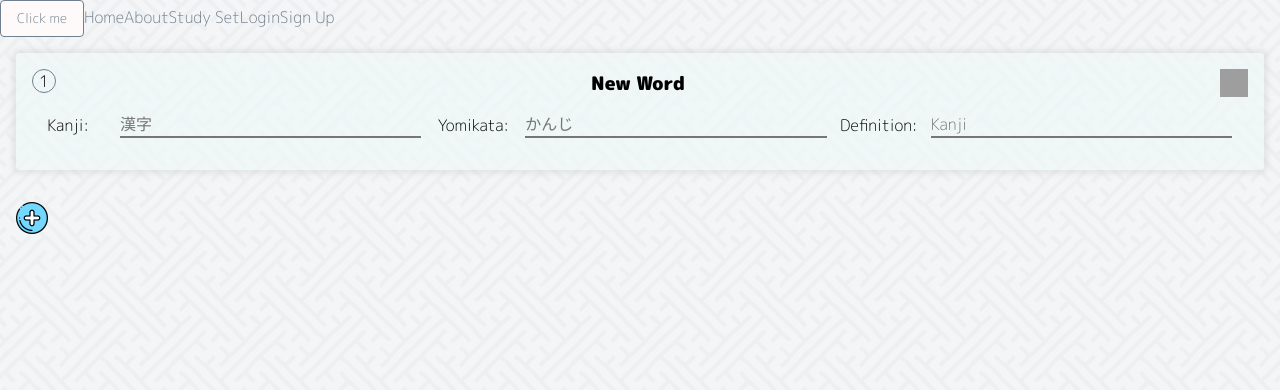
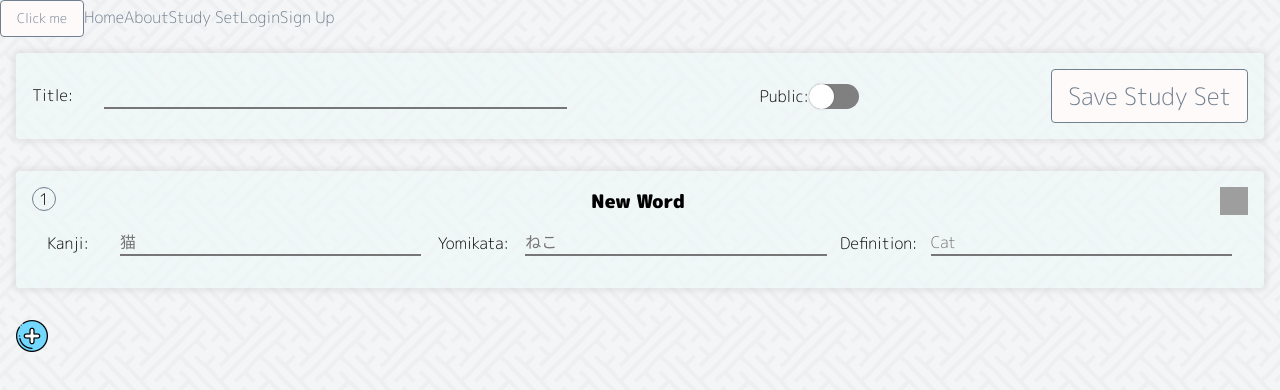
Before and after one commit to HatAndBread/i_can_kanji_client, a React (Create React App) app: page /study-set in a window 1280 px wide. Shown: the top 390 px of the page. Built offline with nearby package versions, Linux system fonts and the light colour scheme; grey boxes are pictures that could not be loaded.

Commit message:
submit new study set working

```diff
--- a/package.json
+++ b/package.json
@@ -11,12 +11,17 @@
     "@types/react": "^17.0.0",
     "@types/react-dom": "^17.0.0",
     "@types/react-router-dom": "^5.1.7",
+    "@types/wanakana": "^4.0.2",
+    "kuroshiro": "^1.1.2",
+    "kuroshiro-analyzer-kuromoji": "^1.1.0",
+    "kuroshiro-analyzer-yahoo-webapi": "^1.2.0",
     "react": "^17.0.2",
     "react-dom": "^17.0.2",
     "react-router": "^5.2.0",
     "react-router-dom": "^5.2.0",
     "react-scripts": "4.0.3",
     "typescript": "^4.1.2",
+    "wanakana": "^4.0.2",
     "web-vitals": "^1.0.1"
   },
   "scripts": {
--- a/public/index.html
+++ b/public/index.html
@@ -5,10 +5,7 @@
     <link rel="icon" href="%PUBLIC_URL%/favicon.ico" />
     <meta name="viewport" content="width=device-width, initial-scale=1" />
     <meta name="theme-color" content="#000000" />
-    <meta
-      name="description"
-      content="Web site created using create-react-app"
-    />
+    <meta name="description" content="A web site for learning how to read and write Japanese kanji." />
     <link rel="apple-touch-icon" href="%PUBLIC_URL%/logo192.png" />
     <!--
       manifest.json provides metadata used when your web app is installed on a
@@ -24,7 +21,7 @@
       work correctly both with client-side routing and a non-root public URL.
       Learn how to configure a non-root public URL by running `npm run build`.
     -->
-    <title>React App</title>
+    <title>iCanKanji</title>
   </head>
   <body>
     <noscript>You need to enable JavaScript to run this app.</noscript>
--- a/src/App.tsx
+++ b/src/App.tsx
@@ -32,9 +32,8 @@ function App(): JSX.Element {
   const [openModal, setOpenModal] = useState<string | null>(null)
   const [errorMessage, setErrorMessage] = useState<string>('')
   const [warnMessage, setWarnMessage] = useState<string>('')
-  const [modalCallback, setModalCallback] = useState<() => void>(() => {
-
-  })
+  const cb = () => {};
+  const [modalCallback, setModalCallback] = useState<() => void>(() => cb)
   const getHeader = (): {
     'Content-Type': string,
     uid?: string,
--- a/src/Components/Modal/Modal.css
+++ b/src/Components/Modal/Modal.css
@@ -8,6 +8,7 @@
   width: 100vw;
   height: 100vh;
   background-color: rgba(0, 0, 0, 0.6);
+  z-index: 10000;
 }
 
 .ModalBox {
--- a/src/Components/Modal/WarnModal.tsx
+++ b/src/Components/Modal/WarnModal.tsx
@@ -9,7 +9,7 @@ type Props = {
 const WarnModal = ({ warnMessage}: Props): JSX.Element => {
     const ctx = useContext(AppCtx);
     const okClick = () => {
-        ctx?.modalCallback();
+      typeof ctx?.modalCallback === 'function' && ctx?.modalCallback();
         const newCallback = ()=>{}
         ctx?.setModalCallback(() => newCallback)
         ctx?.setOpenModal(null)
--- /dev/null
+++ b/src/Components/Switch/Switch.css
@@ -0,0 +1,43 @@
+.react-switch-checkbox {
+  height: 0;
+  width: 0;
+  visibility: hidden;
+}
+
+.react-switch-label {
+  display: flex;
+  align-items: center;
+  justify-content: space-between;
+  cursor: pointer;
+  width: 50px;
+  height: 25px;
+  background: grey;
+  border-radius: 50px;
+  position: relative;
+  transition: background-color 0.3s;
+}
+
+.react-switch-label .react-switch-button {
+  content: '';
+  position: absolute;
+
+  width: 25px;
+  height: 25px;
+  border-radius: 45px;
+  transition: 0.3s;
+  transition-timing-function: linear;
+  background: #fff;
+  box-shadow: 0 0 2px 0 rgba(10, 10, 10, 0.29);
+}
+
+.react-switch-checkbox:checked + .react-switch-label .react-switch-button {
+  left: calc(25px);
+  transition: 0.3s;
+}
+.react-switch-checkbox:checked + .react-switch-label {
+  background-color: lightblue;
+}
+
+.react-switch-label:active .react-switch-button {
+  width: 33px;
+}
--- /dev/null
+++ b/src/Components/Switch/Switch.tsx
@@ -0,0 +1,30 @@
+import './Switch.css';
+
+type Props = {
+    toggleState: boolean;
+    setToggleState: React.Dispatch<React.SetStateAction<boolean>>;
+    label?: string;
+}
+
+const Switch = ({ toggleState, setToggleState, label }: Props) => {
+
+
+  return (
+      <div style={{ display: 'flex', alignItems: 'center'}}>
+          {label && <label htmlFor="react-switch-checkbox">{label} </label>}
+      <input
+        className="react-switch-checkbox"
+        id={`react-switch-new`}
+        type="checkbox"
+        onChange={(e) => {
+          toggleState ? setToggleState(false) : setToggleState(true);
+        }}
+      />
+      <label className="react-switch-label" htmlFor={`react-switch-new`}>
+        <span className={`react-switch-button`} />
+      </label>
+    </div>
+  );
+};
+
+export default Switch;
--- a/src/Pages/StudySet/NewWordForm.tsx
+++ b/src/Pages/StudySet/NewWordForm.tsx
@@ -1,7 +1,7 @@
-
-import Image from '../../Components/Image'
+import Image from '../../Components/Image';
 import hasKey from '../../helpers/hasKey';
 import garbageIcon from '../../Assets/garbage.png';
+import * as wanakana from 'wanakana';
 
 type Props = {
   index: number;
@@ -26,13 +26,15 @@ type Props = {
 
 const NewWordForm = ({ index, newWords, setNewWords, garbageClick }: Props): JSX.Element => {
   const wordData = newWords[index];
-  const handleChange = (e: React.FormEvent<HTMLFormElement>):void => {
-     const target = e.target as HTMLInputElement
+  const handleChange = (e: React.FormEvent<HTMLFormElement>): void => {
+    const target = e.target as HTMLInputElement;
     if (hasKey(wordData, target.name)) {
       wordData[target.name] = target.value;
-     setNewWords(newWords.map((newWord)=>newWord))
+      setNewWords(newWords.map((newWord) => newWord));
     }
   };
+  console.log(wordData, 'GGGGG')
+
   return (
     <form className="NewWordForm" onSubmit={(e) => e.preventDefault()} onChange={handleChange} autoComplete="off">
       <div className="garbage-container">
@@ -57,8 +59,9 @@ const NewWordForm = ({ index, newWords, setNewWords, garbageClick }: Props): JSX
             type="text"
             name="kanji"
             id="kanji"
-              defaultValue={wordData.kanji}
-              placeholder={!index ? '漢字' : ''}
+            value={wordData.kanji}
+            placeholder={!index ? '猫' : ''}
+            onChange={() => {}}
           />
         </div>
         <div className="input-container">
@@ -69,8 +72,9 @@ const NewWordForm = ({ index, newWords, setNewWords, garbageClick }: Props): JSX
             type="text"
             name="yomikata"
             id="yomikata"
-              defaultValue={wordData.yomikata}
-              placeholder={!index ? 'かんじ' : ''}
+            value={wordData.yomikata}
+            onChange={() => {}}
+            placeholder={!index ? 'ねこ' : ''}
           />
         </div>
         <div className="input-container">
@@ -81,13 +85,14 @@ const NewWordForm = ({ index, newWords, setNewWords, garbageClick }: Props): JSX
             type="text"
             name="definition"
             id="definition"
-              defaultValue={wordData.definition}
-              placeholder={!index ? 'Kanji' : ''}
+            value={wordData.definition}
+            onChange={() => {}}
+            placeholder={!index ? 'Cat' : ''}
           />
         </div>
       </div>
     </form>
   );
-}
+};
 
 export default NewWordForm;
--- a/src/Pages/StudySet/StudySet.css
+++ b/src/Pages/StudySet/StudySet.css
@@ -2,6 +2,7 @@
   padding: 16px;
 }
 .NewWordForm {
+  margin-top: 32px;
   margin-bottom: 32px;
   padding: 16px;
   border-radius: 4px;
@@ -44,9 +45,6 @@
   display: flex;
   justify-content: space-between;
 }
-.NewWordForm input:focus {
-  border-color: lightblue;
-}
 
 .card-index {
   display: flex;
@@ -62,8 +60,41 @@
   height: 24px;
 }
 
+.save-set-btn {
+  font-size: x-large;
+}
+
+.study-set-settings {
+  padding: 16px;
+  width: 100%;
+  display: flex;
+  justify-content: center;
+  align-items: center;
+  justify-content: space-between;
+  border-radius: 4px;
+  background-color: rgba(240, 248, 248, 0.7);
+  box-shadow: rgba(200, 200, 200, 0.3) 0px 0px 4px 4px;
+  margin-bottom: 16px;
+}
+
+.title-input {
+  display: grid;
+  overflow: hidden;
+  grid-template-columns: 72px auto;
+  flex-grow: 0.3;
+}
 @media only screen and (max-width: 800px) {
   .new-word-inputs {
     flex-direction: column;
   }
+  .study-set-settings {
+    flex-direction: column;
+    align-items: stretch;
+  }
+  .study-set-settings > * {
+    margin-bottom: 16px;
+  }
+  .title-input {
+    flex-grow: 1;
+  }
 }
--- a/src/Pages/StudySet/StudySet.tsx
+++ b/src/Pages/StudySet/StudySet.tsx
@@ -3,31 +3,79 @@ import { AppCtx } from '../../App';
 import NewWordForm from './NewWordForm';
 import Image from '../../Components/Image';
 import './StudySet.css';
-import addIcon from '../../Assets/add.png'
+import addIcon from '../../Assets/add.png';
+import Switch from '../../Components/Switch/Switch';
 
 const StudySet = (): JSX.Element => {
   const bottomRef = useRef<HTMLDivElement | null>(null);
   const ctx = useContext(AppCtx);
-  const [newWords, setNewWords] = useState([{ kanji: '', yomikata: '', romaji: '', definition: '' }])
+  const [newWords, setNewWords] = useState([{ kanji: '', yomikata: '', romaji: '', definition: '' }]);
+  const [title, setTitle] = useState<string>('');
+  const [publicAvailable, setPublicAvailable] = useState<boolean>(false);
+
   const addNewWord = () => {
-    newWords.push({ kanji: '', yomikata: '', romaji: '', definition: '' })
-    setNewWords(newWords.map((newWord) => newWord))
-  }
+    newWords.push({ kanji: '', yomikata: '', romaji: '', definition: '' });
+    setNewWords(newWords.map((newWord) => newWord));
+  };
   useEffect(() => {
-    bottomRef?.current && bottomRef.current.scrollIntoView({ behavior: "smooth" });
-  }, [newWords.length, bottomRef])
+    bottomRef?.current && bottomRef.current.scrollIntoView({ behavior: 'smooth' });
+  }, [newWords.length, bottomRef]);
   const garbageClick = (index: number): void => {
     ctx?.setWarnMessage('Are you sure you want to delete this item?');
     ctx?.setOpenModal('warn');
     const callback = () => {
       newWords.splice(index, 1);
+      console.log(newWords, '🌈')
       setNewWords(newWords.map((word) => word));
+    };
+    ctx?.setModalCallback(() => callback);
+  };
+  const submit = async () => {
+    const options = {
+      method: 'post',
+      headers: ctx?.getHeader(),
+      body: JSON.stringify({words: newWords, public: publicAvailable, name: title})
+    };
+    const res = await fetch(ctx?.baseUrl + '/study_sets', options)
+    const data = await res.json();
+    console.log(data);
+  }
+
+  const submitSet = () => {
+    console.log(title, newWords, publicAvailable)
+    const allItemsAreFilled = newWords.every((word) => word.kanji.length && word.yomikata.length && word.definition.length)
+    if (!title.length) {
+      ctx?.setErrorMessage('Please add a title to your study set.');
+      ctx?.setOpenModal('error')
+    } else if (!allItemsAreFilled) {
+      ctx?.setErrorMessage('Please fill in all required fields.');
+      ctx?.setOpenModal('error');
+    } else {
+      submit()
     }
-    ctx?.setModalCallback(() => callback)
-  };
+  }
+  useEffect(() => { console.log(publicAvailable) }, [publicAvailable])
 
   return (
     <div className="StudySet">
+      <div className="study-set-settings">
+        <div className="title-input">
+          <label htmlFor="set-title">Title:</label>
+          <input
+            type="text"
+            id="set-title"
+            name="set-title"
+            autoComplete="off"
+            onChange={(e) => {
+              setTitle(e.target.value);
+            }}
+          />
+        </div>
+        <Switch toggleState={publicAvailable} setToggleState={setPublicAvailable} label="Public: " />
+        <button className="save-set-btn" onClick={submitSet}>
+          Save Study Set
+        </button>
+      </div>
       {newWords.map((el, index) => (
         <NewWordForm
           key={index}
--- a/src/index.css
+++ b/src/index.css
@@ -40,6 +40,21 @@ a:hover {
   color: rgb(0, 140, 255);
 }
 
+input[type='text'],
+input[type='password'],
+input[type='email'] {
+  outline-style: none;
+  background-color: transparent;
+  box-shadow: none;
+  border-top-style: none;
+  border-left-style: none;
+  border-right-style: none;
+}
+input[type='text']:focus,
+input[type='password']:focus,
+input[type='email']:focus {
+  border-color: lightblue;
+}
 select,
 textarea,
 input[type='text'],
```
Also changed, not shown: tsconfig.json (+3 -8 lines), 1 other file (tests, documents, lock files or other folders). Lines whose indentation alone changed are shown as unchanged.
